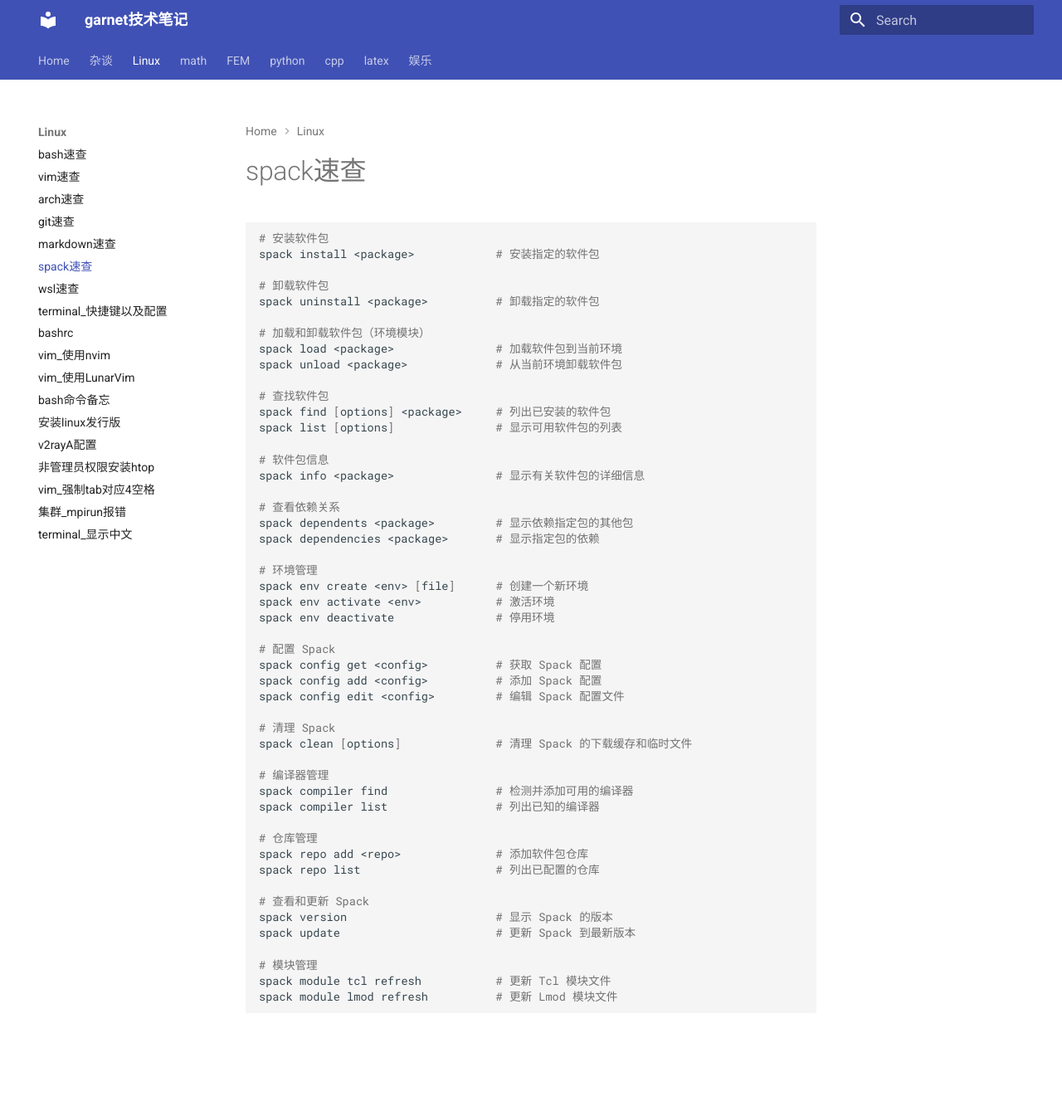
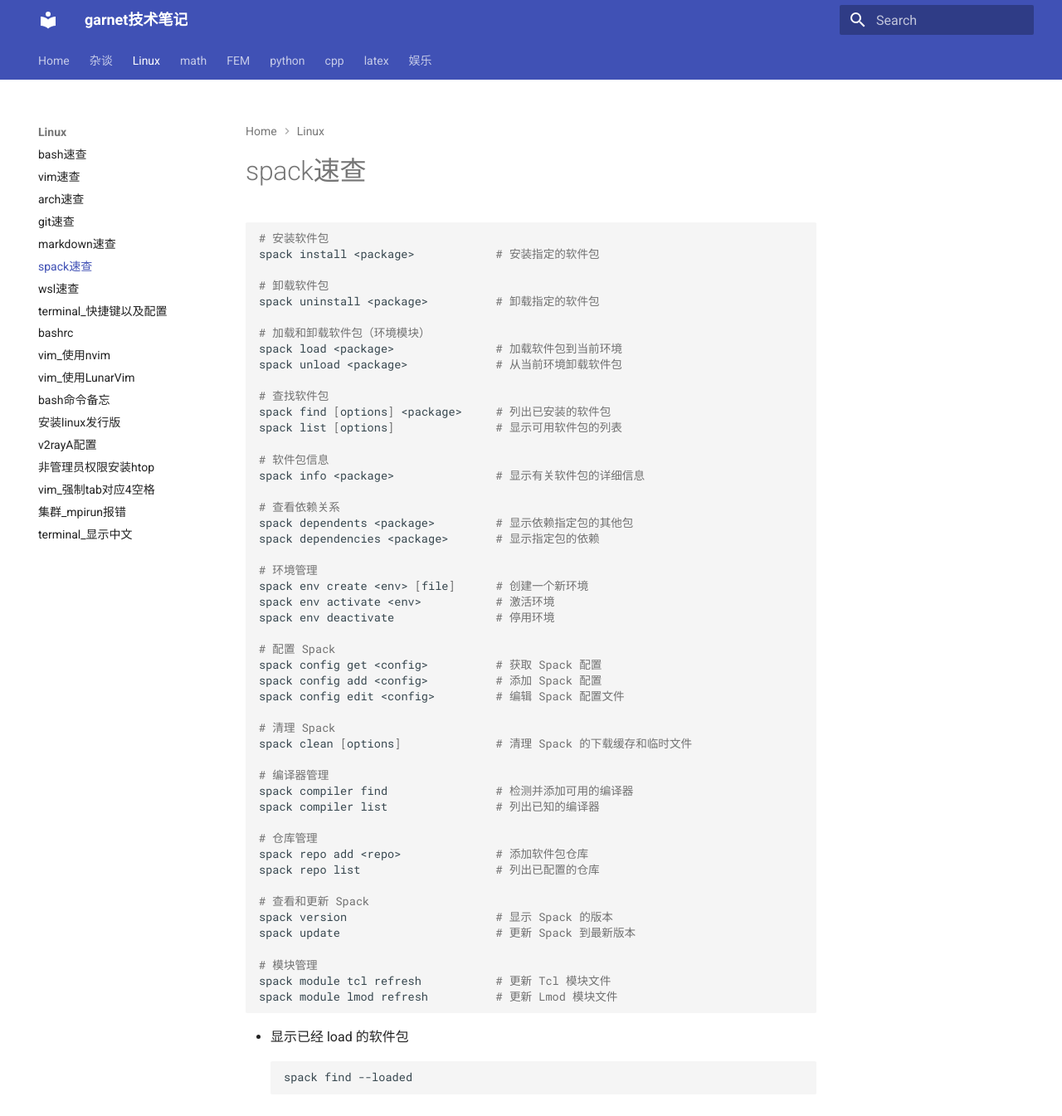
Before and after one commit to ymma98/technotes, an MkDocs documentation site: the page built from docs/Linux/spack速查.md, in a window 1280 px wide and 1359 px high. Shown: the top 1345 px of the window at 83% size. Built offline with MkDocs 1.6.1 and Material for MkDocs 9.7.7, drawn with Linux system fonts in a browser that asks for light colours.

Commit message:
docs/Linux/spack速查.md updated from https://stackedit.cn/

````diff
--- a/docs/Linux/spack速查.md
+++ b/docs/Linux/spack速查.md
@@ -51,6 +51,12 @@ spack update                       # 更新 Spack 到最新版本
 spack module tcl refresh           # 更新 Tcl 模块文件
 spack module lmod refresh          # 更新 Lmod 模块文件
 ```
+
+
+* 显示已经 load 的软件包
+```bash
+spack find --loaded
+```
 <!--stackedit_data:
-eyJoaXN0b3J5IjpbLTE1MDA3ODI0MzddfQ==
+eyJoaXN0b3J5IjpbMTc4OTI3NTQ3MiwtMTUwMDc4MjQzN119
 -->
````
